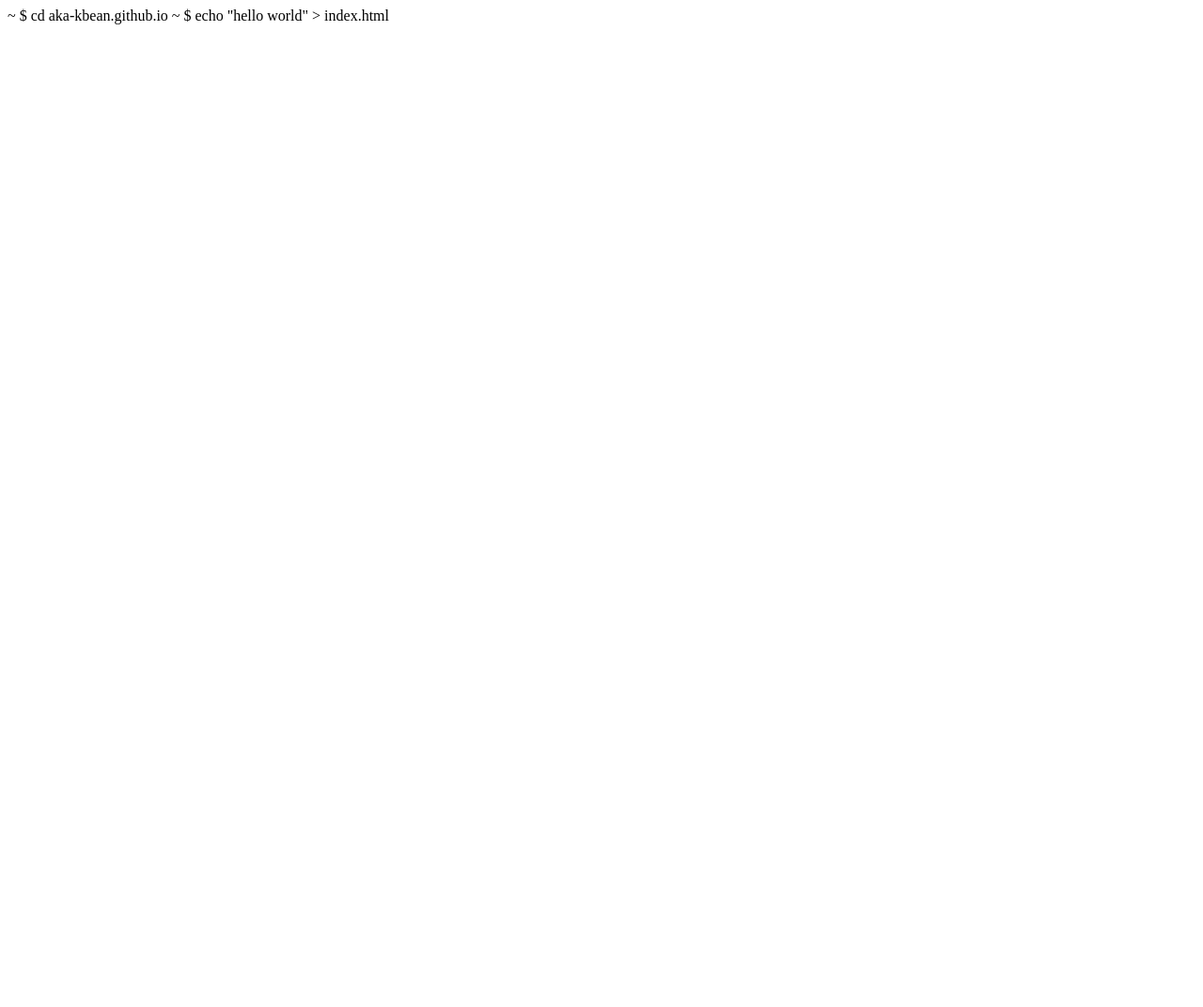
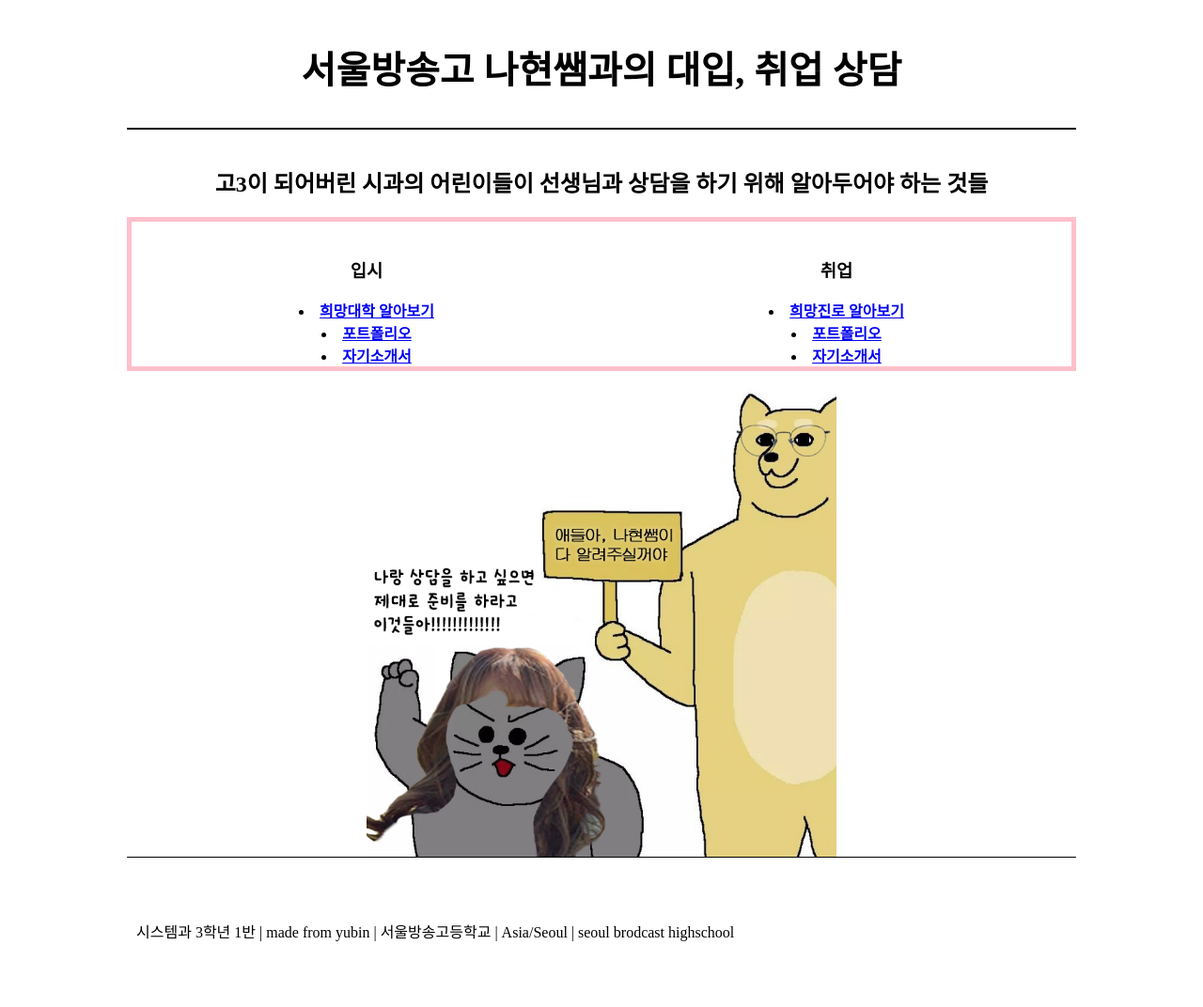
Before and after one commit to aka-kbean/schooltalk, a plain HTML site: page index.html in a window 1280 px wide. Shown: the whole page at 94% size. Before the commit the page ends 800 px from the top, so only its background shows below. Drawn offline with Linux system fonts and the light colour scheme.

Commit message:
Update index.html

```diff
--- a/index.html
+++ b/index.html
@@ -1,2 +1,84 @@
-~ $ cd aka-kbean.github.io
-~ $ echo "hello world" > index.html
+<!doctype html>
+<html>
+<head>
+<title>방송고 시과 입시/취업상담</title>
+</head>
+
+<body>
+<dvi>
+    <style>
+        section {
+           display: grid;
+           justify-content: center;
+        }
+        #grid {
+            display: grid;
+            grid-template-columns: 500px 500px;
+            border: solid 5px pink;
+            padding: 0;
+            content: auto;
+        }
+        h3, li, h2, img {
+            text-align: center;
+        }
+        h1{
+            text-align: center;
+            font-size: 250%;
+            display: inline-block;
+            padding: 35px;
+            margin: 0;
+            border-bottom: solid 2px black;
+        }
+        p{
+            align-content: center;
+        }
+        .center {
+            display: block;
+            margin-left: auto;
+            margin-right: auto;
+            width: 500px;
+        }
+        .ppp {
+          display: grid;
+          border-top: black solid 1px;
+          padding: 50px 10px;
+          margin: 20
+        }
+        .b{
+          padding: 10;
+        }
+    </style>
+     <section><h1>서울방송고 나현쌤과의 대입, 취업 상담</h1>
+    <br><h2>고3이 되어버린 시과의 어린이들이 선생님과 상담을 하기 위해 알아두어야 하는 것들</h2>
+    <div id="grid">
+        <div class="b">
+
+            <br><h3>입시</h3>
+            <li><a href="college1.html" target="blank"><strong>희망대학 알아보기</strong></a></li>
+            <li><a href="college2.html" target="blank"><strong>포트폴리오</strong></a></li>
+            <li><a href="college3.html" target="blank"><strong>자기소개서</strong></a></li>
+
+        </div>
+        <div class="b">
+
+            <br><h3>취업</h3>
+            <li><a href="job1.html" target="blank"><strong>희망진로 알아보기</strong></a></li>
+            <li><a href="job2.html" target="blank"><strong>포트폴리오</strong></a></li>
+            <li><a href="job3.html" target="blank"><strong>자기소개서</strong></a></li>
+
+        </div>
+    </div>
+
+    <img src="나현쌤, 동욱쌤.png" class="center">
+
+
+<div class="ppp">
+  <p>
+   시스템과 3학년 1반 | made from yubin | 서울방송고등학교 | Asia/Seoul |
+   seoul brodcast highschool
+   </p>
+   </div>
+   </section>
+</div>
+</body>
+</html>
```
